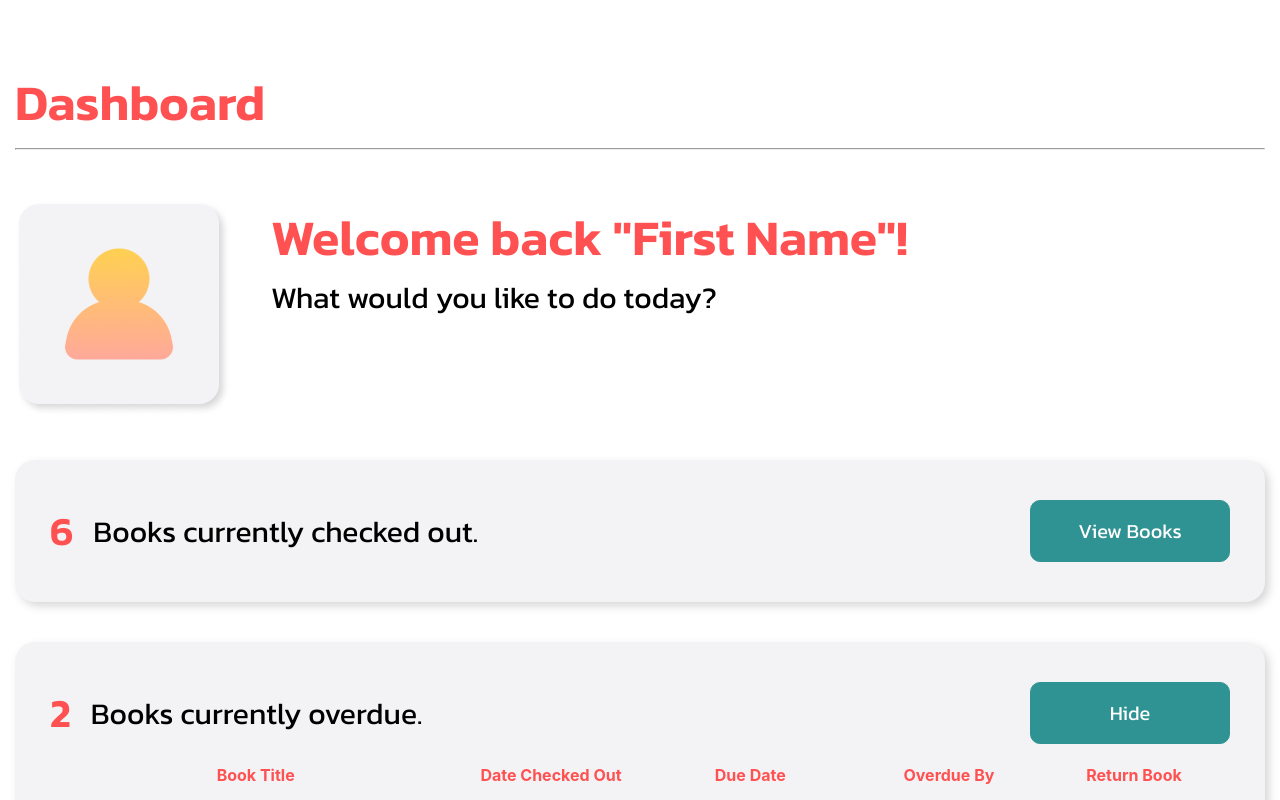
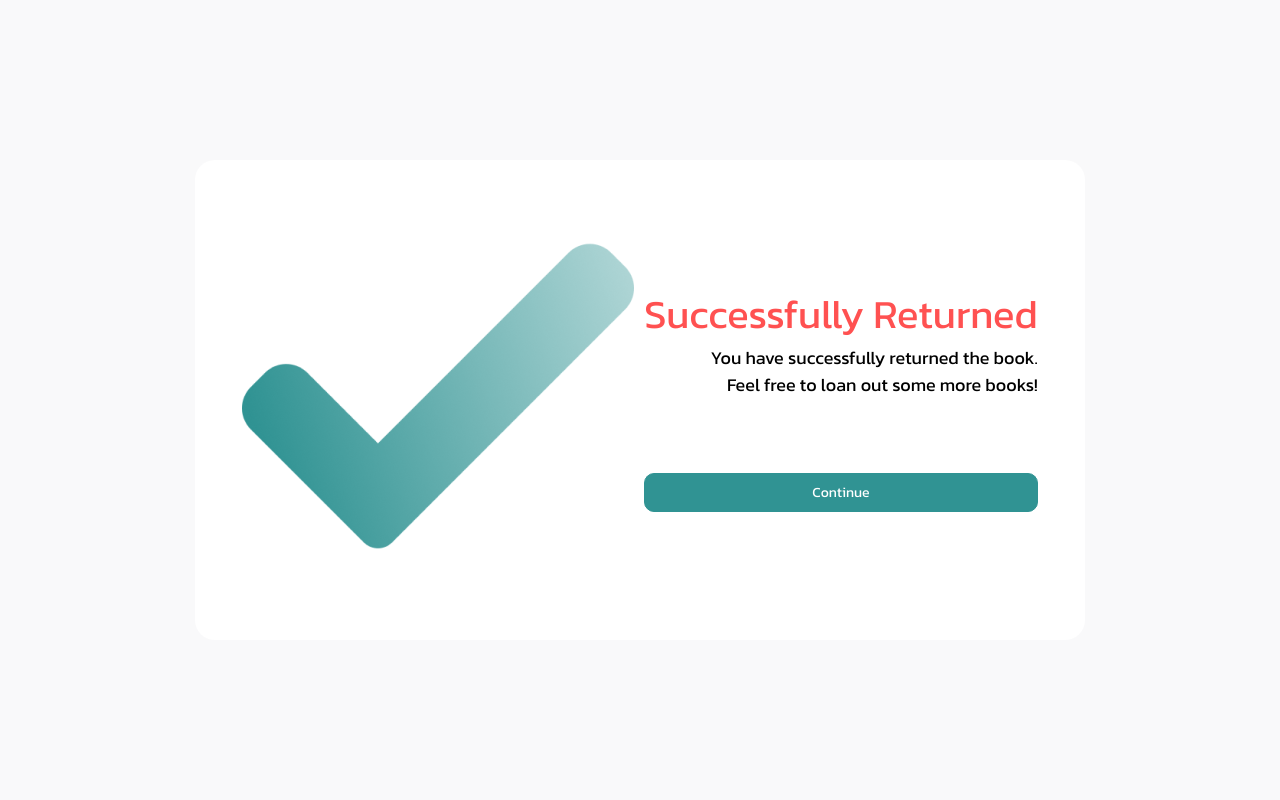
Before and after one commit to MrTrotter95/library-information-system, a React (Create React App) app: page / in a window 1280 px wide. Shown: the top 800 px of the page. Built offline with nearby package versions, Linux system fonts and the light colour scheme.

Commit message:
Frontend - Creating Card Popup component

```diff
--- a/src/App.js
+++ b/src/App.js
@@ -1,11 +1,10 @@
 import './App.css';
-import Login from './pages/Login/Login';
-import Dashboard from './pages/UserDashboard/UserDashboard';
+import ReturnSuccess from './pages/UserDashboard/ReturnSuccess';
 
 function App() {
   return (
     <div className="App">
-    <Dashboard/>
+      <ReturnSuccess/>
     </div>
   );
 }
--- /dev/null
+++ b/src/components/Cards/CardPopup.jsx
@@ -0,0 +1,12 @@
+import React from "react";
+import './CardStyles.css';
+
+const CardPopup = (props) => {
+    return (
+        <div className="card__popup">
+            {props.children}
+        </div>
+    )
+}
+
+export default CardPopup;
--- a/src/components/Cards/CardStyles.css
+++ b/src/components/Cards/CardStyles.css
@@ -21,3 +21,17 @@
     box-shadow: 4px 4px 8px rgba(95, 95, 95, 0.25);
     background-color: rgb(243, 243, 245);
 }
+
+.card__popup {
+    width: 800px;
+    height: 400px;
+    padding: 40px 45px;
+    border-radius: 20px;
+    background-color: #ffffff;
+    position: absolute;
+    left: 0;
+    right: 0;
+    top: 0;
+    bottom: 0;
+    margin: auto;
+}
--- a/src/index.css
+++ b/src/index.css
@@ -110,6 +110,10 @@ code {
   margin-bottom: 50px;
 }
 
+.mb-75 {
+  margin-bottom: 75px;
+}
+
 .ml-10 {
   margin-left: 10px;
 }
@@ -204,6 +208,10 @@ code {
 
 .text-center {
   text-align: center;
+}
+
+.text-end {
+  text-align: end;
 }
 
 /*---------- Font Weights ----------*/
@@ -388,3 +396,10 @@ code {
   background-color: #226c6c;
   border: 1px solid #226c6c;
 }
+
+/*---------- Popup ----------*/
+.popup-bg {
+  background-color: rgba(243, 243, 245, 0.50);
+  height: 100vh;
+  position: relative;
+}
--- /dev/null
+++ b/src/pages/UserDashboard/ReturnSuccess.jsx
@@ -0,0 +1,24 @@
+import React from "react";
+import './UserDashboard.css';
+import CardPopup from '../../components/Cards/CardPopup';
+import tick from '../../assets/images/tickPrompt.png';
+
+const ReturnSuccess = () => {
+    return (
+        <div className="popup-bg">
+            <CardPopup>
+                <div className="flex align-center justify-center">
+                    <div><img src={tick}/></div>
+                    <div className="text-end ml-10">
+                        <h1 className="h3 red fw-400 mt-0 mb-0">Successfully Returned</h1>
+                        <p className="p1 mb-0 mt-0">You have successfully returned the book.</p>
+                        <p className="p1 mb-75 mt-0">Feel free to loan out some more books!</p>
+                        <button className="primary-button__full-width">Continue</button>
+                    </div>
+                </div>
+            </CardPopup>
+        </div>
+    )
+}
+
+export default ReturnSuccess;
```
